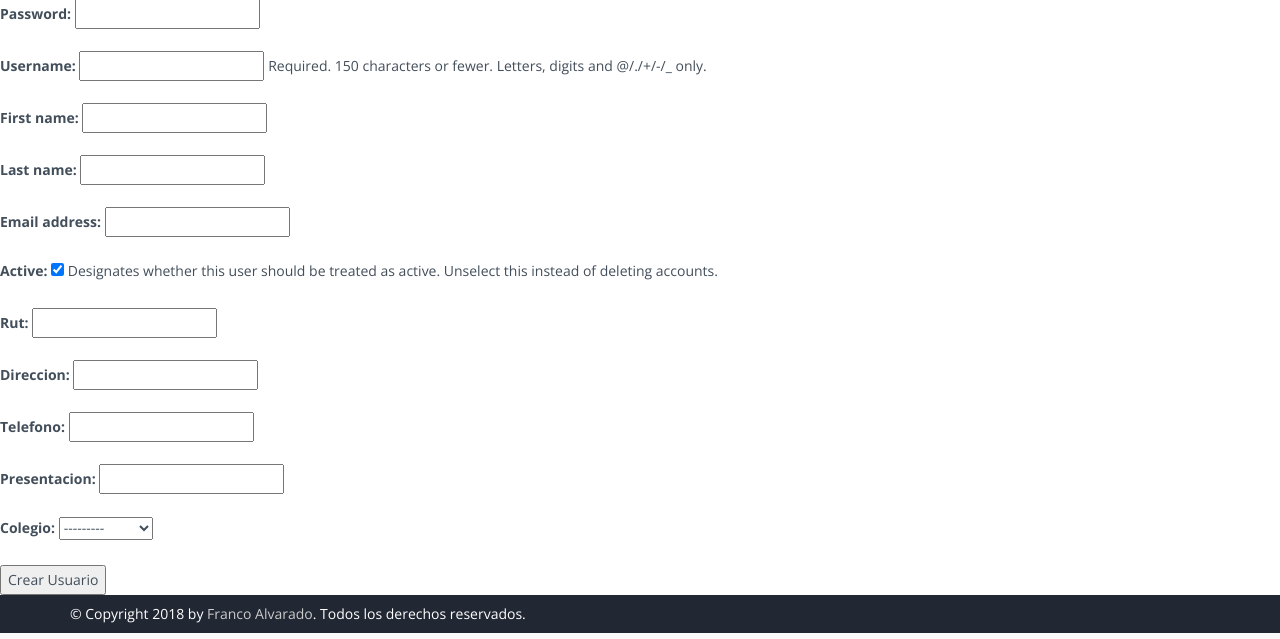
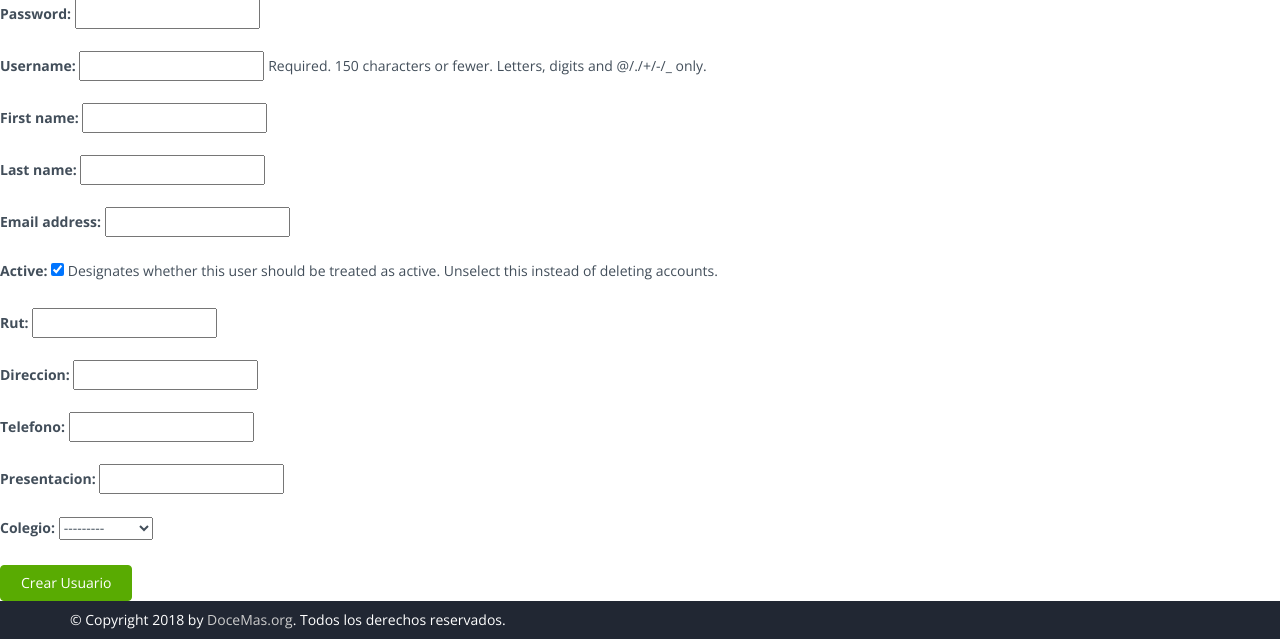
Before and after one commit to yoyojlf/DoceMas, a Django app: page /adm/new_user in a window 1280 px wide. Shown: the part 233-872 px from the top of the page. Run offline with Django 3.2, Linux system fonts and the light colour scheme; data comes from the database, SQL or seed files in the repository; some libraries are stand-ins or nearby versions.

Commit message:
se agrega plantilla base para generar la imagen corporativa

```diff
--- a/docemas/templates/base.html
+++ b/docemas/templates/base.html
@@ -139,7 +139,7 @@
                 <div class="container">
                     <div class="row">
                         <div class="col-lg-6 col-md-6 col-xs-12 col-sm-6 ">
-                            <p class="credits">&copy; Copyright 2018 by <a href="#">Franco Alvarado</a>. Todos los derechos reservados. </p>
+                            <p class="credits">&copy; Copyright 2018 by <a href="#">DoceMas.org</a>. Todos los derechos reservados. </p>
                         </div>
 
                     </div>
--- a/users/templates/users/new_user.html
+++ b/users/templates/users/new_user.html
@@ -13,7 +13,7 @@
     {% csrf_token %}
     {{ form.as_p }}
     <div>
-        <button>Crear Usuario</button>
+        <button class="btn btn-color">Crear Usuario</button>
     </div>
     </form>
     {% endif%}
```
